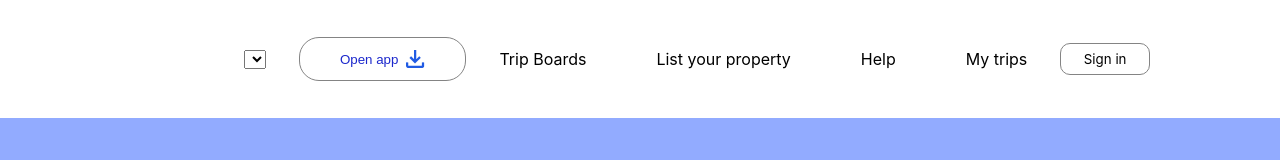
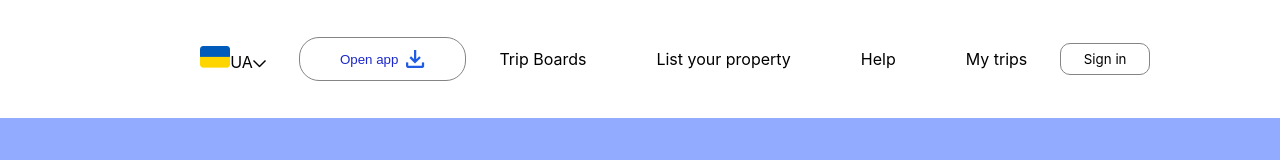
Before and after one commit to yuliianeznakhina/booking, a React (Create React App) app: page / in a window 1280 px wide. Shown: the top 160 px of the page. Built offline with nearby package versions, Linux system fonts and the light colour scheme.

Commit message:
header css

```diff
--- a/src/components/Header/Header.js
+++ b/src/components/Header/Header.js
@@ -1,20 +1,35 @@
 import './Header.css';
+import { useState } from 'react';
 
+
+export function Header() {
   const countries = [
-  {image:'./images/icons/flag-UA.png', name:'UA'},
-  {image:'./images/icons/flag-USA.png', name:'USA'},
-  {image:'./images/icons/flag-TR.png', name:'TR'},
-  {image:'./images/icons/flag-CH.png', name:'CH'},
-  {image:'./images/icons/flag-IND.png', name:'IND'},
-  {image:'./images/icons/flag-DN.png', name:'DN'}
+    { image: './images/icons/flag-UA.png', name: 'UA' },
+    { image: './images/icons/flag-USA.png', name: 'USA' },
+    { image: './images/icons/flag-TR.png', name: 'TR' },
+    { image: './images/icons/flag-CH.png', name: 'CH' },
+    { image: './images/icons/flag-IND.png', name: 'IND' },
+    { image: './images/icons/flag-DN.png', name: 'DN' }
   ]
 
-export function Header() {
+  const [selected, setSelected] = useState(countries[0]);
+  const [open, setOpen] = useState(false);
+
   return (<header className="Header">
-    <select id='country'>
-      {countries.map(elem=><option value={elem.name}><img src={elem.image}/></option>)}
-    </select>
-    <button className='appBTN'>Open app<img src='./images/icons/open-app.png'/></button>
+    <div id='countrySelect'>
+      <div className='countrySelected' onClick={() => setOpen(!open)}> <img src={selected.image} />{selected.name}<img src='./images/icons/arrow-down.png'/></div>
+      {open && (
+        <div className='countryOption'>
+          {countries.map((country) => (<div
+            onClick={() => {
+              setSelected(country);
+              setOpen(false);
+            }}>
+            <img src={country.image} />
+          </div>))}
+        </div>)}
+    </div>
+    <button className='appBTN'>Open app<img src='./images/icons/open-app.png' /></button>
     <nav>
       <a>Trip Boards</a>
       <a>List your property</a>
```
Lines whose indentation alone changed are shown as unchanged.
